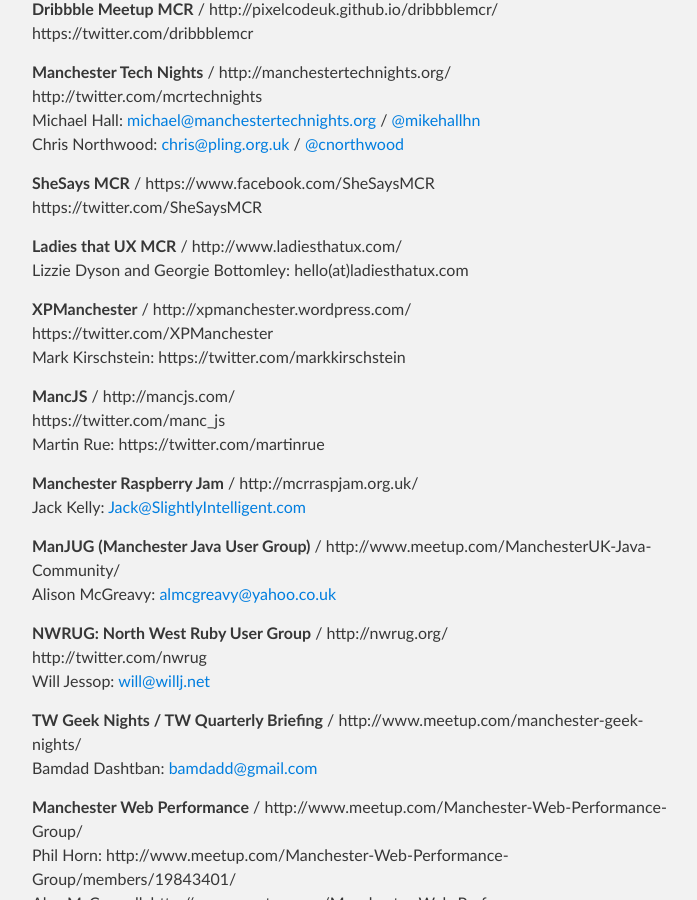
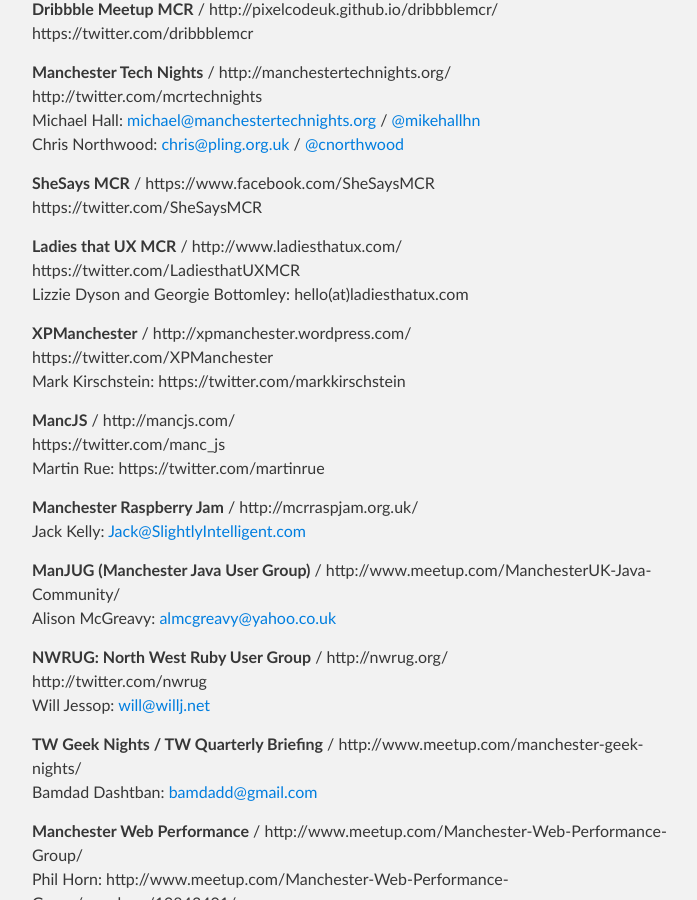
Before and after one commit to manchester-tech-events/old-manchester-tech-events-site, a Jekyll site: the page built from index.md, in a window 1280 px wide and 900 px high, scrolled down 696 px. Shown: the whole window, without its empty margins (288-985 px from the left). Built offline with Jekyll 4.4.1, drawn with Linux system fonts in a browser that asks for light colours; Markdown is read by kramdown in place of the engine named in the settings; some of the changed lines change nothing that is shown.

Commit message:
Adding LadiesthatUXMCR twitter.

```diff
--- a/index.md
+++ b/index.md
@@ -27,6 +27,7 @@
 https://twitter.com/SheSaysMCR
 
 **Ladies that UX MCR** / http://www.ladiesthatux.com/
+https://twitter.com/LadiesthatUXMCR
 Lizzie Dyson and Georgie Bottomley: hello(at)ladiesthatux.com
 
 **XPManchester** / http://xpmanchester.wordpress.com/
```
